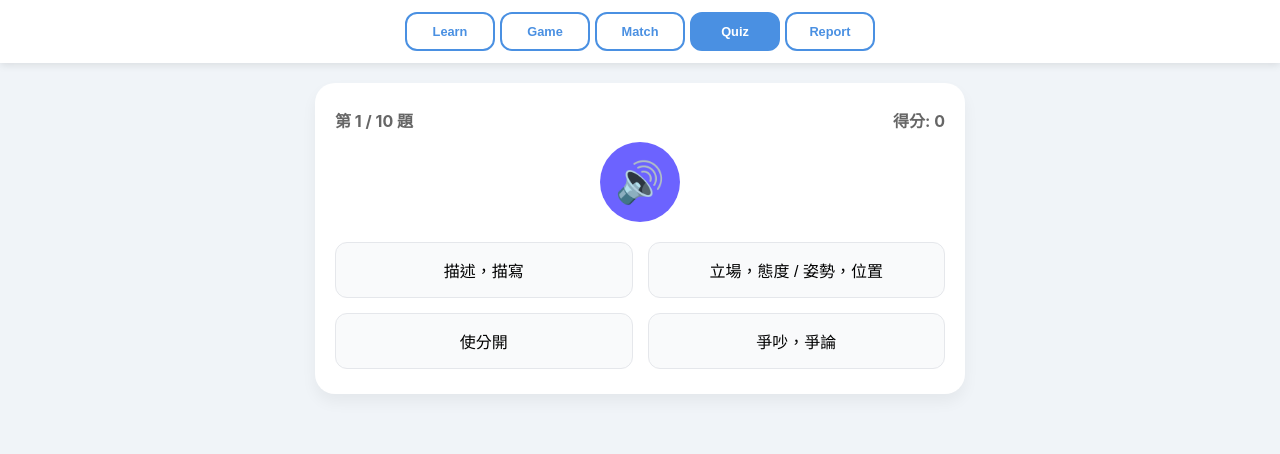
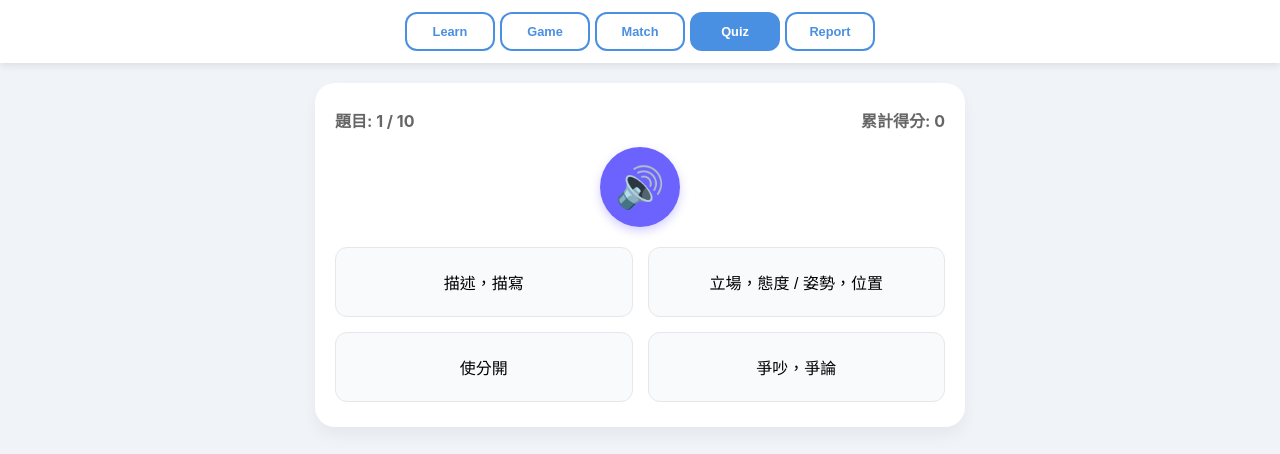
Before and after one commit to ytsai30-creator/b2L2vocabulary, a plain HTML site: page index.html in a window 1280 px wide. Both pictures are taken after a click on the button "Quiz". Drawn offline with nearby package versions, Linux system fonts and the light colour scheme.

Commit message:
index.html

```diff
--- a/index.html
+++ b/index.html
@@ -34,16 +34,20 @@
 
         .feedback { min-height: 50px; margin-top: 10px; font-weight: bold; font-size: 1.2rem; }
 
+        /* Match 佈局 */
         #match-grid { display: grid; grid-template-columns: repeat(4, 1fr); gap: 8px; width: 100%; }
         .match-item { background: white; border-radius: 10px; border: 1px solid #E5E7EB; min-height: 90px; display: flex; align-items: center; justify-content: center; font-size: 0.82rem; padding: 5px; cursor: pointer; text-align: center; }
         .match-item.selected { border-color: var(--quiz-purple); background: #F0EFFF; }
         .match-item.correct { visibility: hidden; }
 
-        .quiz-audio-btn { width: 80px; height: 80px; background: var(--quiz-purple); color: white; border-radius: 50%; display: flex; align-items: center; justify-content: center; font-size: 2.5rem; margin: 0 auto 20px; border: none; cursor: pointer; }
+        /* Quiz 互動元件 */
+        .quiz-audio-btn { width: 80px; height: 80px; background: var(--quiz-purple); color: white; border-radius: 50%; display: flex; align-items: center; justify-content: center; font-size: 2.5rem; margin: 0 auto 20px; border: none; cursor: pointer; box-shadow: 0 4px 10px rgba(108, 99, 255, 0.3); }
+        .quiz-audio-btn:active { transform: scale(0.95); }
         .quiz-options { display: grid; grid-template-columns: 1fr 1fr; gap: 15px; width: 100%; }
-        .option-btn { background: #F9FAFB; border: 1px solid #E5E7EB; border-radius: 12px; padding: 15px 5px; font-size: 1rem; cursor: pointer; }
+        .option-btn { background: #F9FAFB; border: 1px solid #E5E7EB; border-radius: 12px; padding: 15px 5px; font-size: 1rem; cursor: pointer; min-height: 70px; }
         .option-btn.wrong { background: #FFEBEE !important; border-color: var(--danger) !important; color: var(--danger) !important; }
 
+        /* Report 樣式 */
         .report-item { width: 100%; display: flex; justify-content: space-between; align-items: center; padding: 15px 0; border-bottom: 1px solid #EEE; }
         .report-label { font-weight: bold; color: #555; }
         .report-val { color: var(--primary); font-weight: 800; }
@@ -91,9 +95,9 @@
 
     <div id="quiz" class="container">
         <div class="card">
-            <div style="display:flex; justify-content:space-between; margin-bottom:10px; font-weight:bold; color:#666;">
-                <span>第 <span id="quiz-num">1</span> / 10 題</span>
-                <span>得分: <span id="quiz-score-display">0</span></span>
+            <div style="display:flex; justify-content:space-between; margin-bottom:15px; font-weight:bold; color:#666;">
+                <span>題目: <span id="quiz-num">1</span> / 10</span>
+                <span>累計得分: <span id="quiz-score-display">0</span></span>
             </div>
             <button class="quiz-audio-btn" onclick="playQuizAudio()">🔊</button>
             <div id="quiz-options" class="quiz-options"></div>
@@ -158,7 +162,7 @@
 
             if(id === 'report') updateReport();
             if(id === 'learn') updateLearn();
-            if(id === 'quiz') startQuizSession(); // 強制初始化 Quiz
+            if(id === 'quiz') startQuizSession();
         }
 
         function globalSpeak(text) {
@@ -168,6 +172,7 @@
             window.speechSynthesis.speak(u);
         }
 
+        // --- Learn 邏輯 ---
         let learnIdx = 0;
         function updateLearn() {
             const d = vocabulary[learnIdx];
@@ -186,6 +191,7 @@
             try { mainRec.start(); } catch(e) {}
         }
 
+        // --- Game 邏輯 ---
         let gameActive = false, gameScore = 0, currentGWord = "";
         function startGame() {
             gameActive = true; gameScore = 0; let time = 60;
@@ -228,6 +234,7 @@
             try { mainRec.start(); } catch(e) {}
         }
 
+        // --- Match 邏輯 ---
         function startMatchGame() {
             let mSecs = 0, mFound = 0;
             const timerSpan = document.getElementById('match-timer');
@@ -262,7 +269,7 @@
             });
         }
 
-        // --- Quiz Session 修復版 ---
+        // --- Quiz 邏輯 (聽力測驗) ---
         let quizSession = { num: 1, score: 0, used: [], curTarget: null, firstTry: true };
         function startQuizSession() {
             quizSession = { num: 1, score: 0, used: [], curTarget: null, firstTry: true };
@@ -275,7 +282,7 @@
 
             if(quizSession.num > 10) {
                 if(quizSession.score > bestScores.quiz) bestScores.quiz = quizSession.score;
-                fb.innerText = "測驗完成！最高分已紀錄。";
+                fb.innerText = "測驗完成！分數已紀錄在 Report。";
                 fb.style.color = "var(--primary)";
                 container.innerHTML = "";
                 document.getElementById('quiz-retry-btn').style.display='block';
@@ -292,6 +299,7 @@
             quizSession.used.push(target.word);
             quizSession.firstTry = true;
 
+            // 產生包含正確答案的 4 個選項，排除同根詞
             let opts = [target.def_ch];
             while(opts.length < 4) {
                 let r = vocabulary[Math.floor(Math.random()*vocabulary.length)];
```
